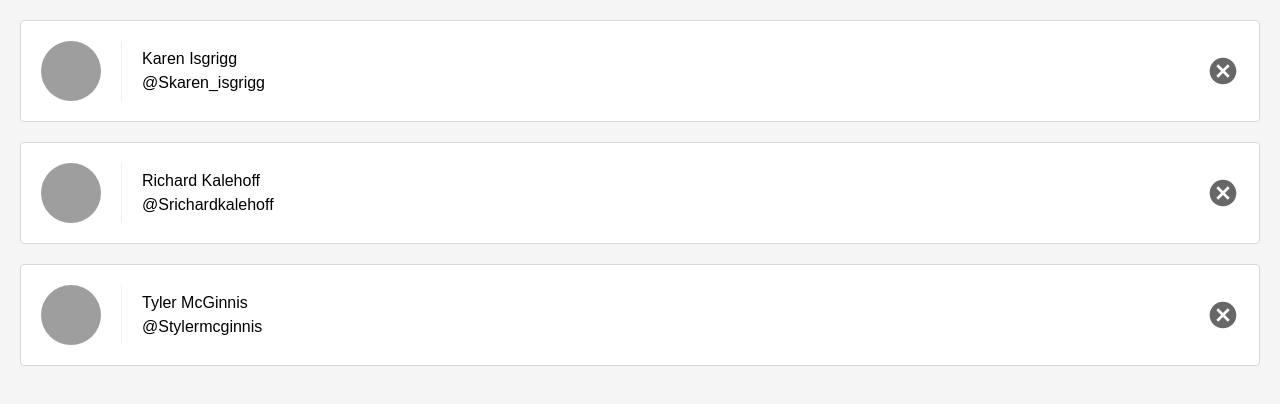
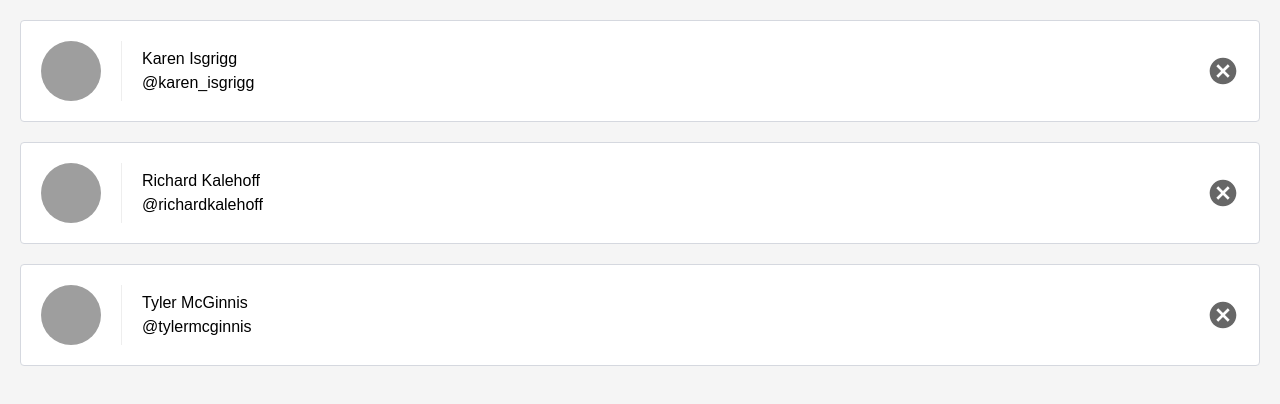
Before and after one commit to msalahz/react-contacts, a React (Create React App) app: page / in a window 1280 px wide. Shown: the top 404 px of the page. Built offline with nearby package versions, Linux system fonts and the light colour scheme.

Commit message:
Clear 'S'

```diff
--- a/src/components/ContactItem.js
+++ b/src/components/ContactItem.js
@@ -10,7 +10,7 @@ class ContactItem extends Component {
         />
         <div className="contact-details">
           <p>{this.props.contact.name}</p>
-          <p>@S{this.props.contact.handle}</p>
+          <p>@{this.props.contact.handle}</p>
         </div>
         <button className="contact-remove">Remove</button>
       </li>
```
